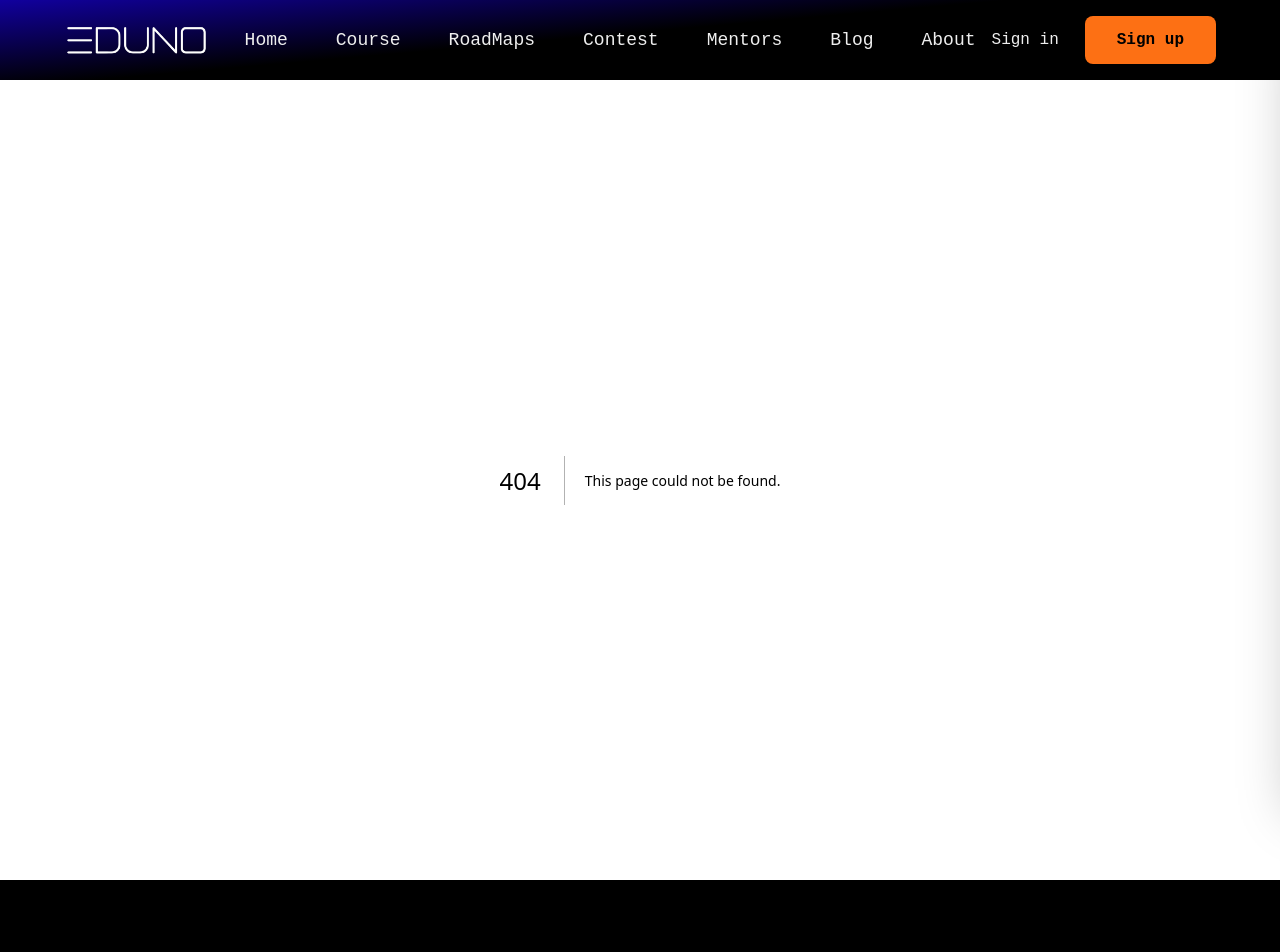
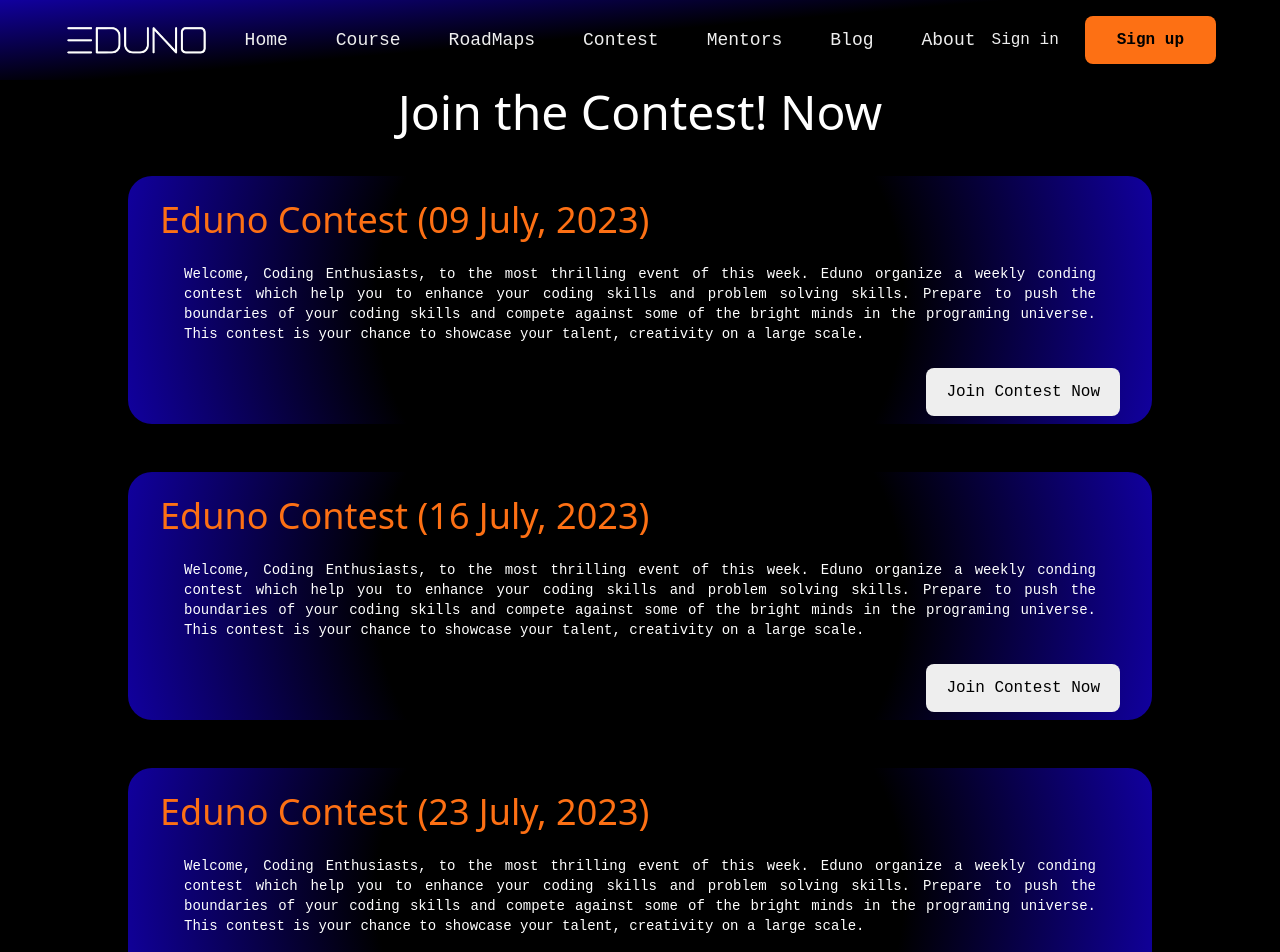
Before and after one commit to officialeduno/Eduno, a Next.js app: page /contests/allcontest in a window 1280 px wide. Before the commit this address had no page. Shown: the top 952 px of the page. Built offline with nearby package versions, Linux system fonts and the light colour scheme.

Commit message:
Contest Section added

```diff
--- a/components/navbar.js
+++ b/components/navbar.js
@@ -52,7 +52,7 @@ const Navbar = (props) => {
                             <Link href={'/'} className="text-lg text-font navbar-menu-text-color transition duration-100 navbar-menu-hover-text-color">Home</Link>
                             <Link href={'/courses/allcourses'} className="text-lg text-font navbar-menu-text-color transition duration-100 navbar-menu-hover-text-color">Course</Link>
                             <Link href={'https://roadmap.sh/'} target='_blank' className="inline-flex items-center navbar-menu-text-color gap-1 text-lg text-font navbar-menu-hover-text-color">RoadMaps</Link>
-                            <Link href={'/blogs/blog'} className="text-lg text-font navbar-menu-text-color transition duration-100 navbar-menu-hover-text-color">Contest</Link>
+                            <Link href={'/contests/allcontest'} className="text-lg text-font navbar-menu-text-color transition duration-100 navbar-menu-hover-text-color">Contest</Link>
                             <Link href={'/blogs/blog'} className="text-lg text-font navbar-menu-text-color transition duration-100 navbar-menu-hover-text-color">Mentors</Link>
                             <a href="#" className="text-lg text-font navbar-menu-text-color transition duration-100 navbar-menu-hover-text-color">Blog</a>
                             <a href="#" className="text-lg text-font navbar-menu-text-color transition duration-100 navbar-menu-hover-text-color">About</a>
@@ -104,7 +104,7 @@ const Navbar = (props) => {
                     <Link href={'/'} onClick={handleMenu} className="py-3 pt-4 text-lg text-font text-white transition duration-100 navbar-menu-hover-text-color">Home</Link>
                     <Link href={'/courses/allcourses'} onClick={handleMenu} className="py-3 text-lg text-font text-white transition duration-100 navbar-menu-hover-text-color">Course</Link>
                     <Link href={"https://roadmap.sh/"} target='_blank' onClick={handleMenu} className="py-3 inline-flex items-center text-white gap-1 text-lg text-font navbar-menu-hover-text-color">RoadMaps</Link>
-                    <Link href={'/blogs/blog'} onClick={handleMenu} className="py-3 text-lg text-font text-white transition duration-100 navbar-menu-hover-text-color">Contest</Link>
+                    <Link href={'/contests/allcontest'} onClick={handleMenu} className="py-3 text-lg text-font text-white transition duration-100 navbar-menu-hover-text-color">Contest</Link>
                     <Link href={'/blogs/blog'} onClick={handleMenu} className="py-3 text-lg text-font text-white transition duration-100 navbar-menu-hover-text-color">Mentors</Link>
                     <a href="#" onClick={handleMenu} className="py-3 text-lg text-font text-white transition duration-100 navbar-menu-hover-text-color">Blog</a>
                     <a href="#" onClick={handleMenu} className="py-3 text-lg text-font text-white transition duration-100 navbar-menu-hover-text-color">About</a>
--- /dev/null
+++ b/pages/contests/allcontest.js
@@ -0,0 +1,61 @@
+/* eslint-disable @next/next/no-img-element */
+import React from 'react'
+import Head from 'next/head'
+import Link from 'next/link'
+
+const AllContest = () => {
+    return (
+        <>
+            <Head>
+                <title>Join the Contest | Eduno (Empower Yourself with Eduno)</title>
+            </Head>
+
+            <div className='bg-black flex flex-col justify-center items-center'>
+                <h1 className='text-white text-center text-3xl md:text-5xl py-4 md:py-2 md:mb-8'>Join the Contest! Now</h1>
+
+                <div className='px-4 md:px-32'>
+                    <div className='developer-section-background flex flex-col md:flex-row justify-around items-center rounded-2xl md:rounded-3xl px-2 md:px-8'>
+                        <div className='flex flex-col'>
+                            <h1 className='text-[#FD7014] text-2xl md:text-4xl py-2 md:py-6 text-center md:text-left'>Eduno Contest <br className='md:hidden'/> (09 July, 2023)</h1>
+                            <h1 className='text-white text-sm md:px-6 text-justify text-font'>Welcome, Coding Enthusiasts, to the most thrilling event of this week. Eduno organize a weekly conding contest which help you to enhance your coding skills and problem solving skills. Prepare to push the boundaries of your coding skills and compete against some of the bright minds in the programing universe. This contest is your chance to showcase your talent, creativity on a large scale.</h1>
+
+                            <div className="mt-2 md:mt-6 flex flex-col md:flex-row justify-center items-center md:justify-end md:items-start">
+                                <Link href={"https://www.hackerrank.com/eduno-contest-09-july-2023"} target='_blank' className="inline-flex justify-center items-center py-2 mb-2 md:py-3 px-4 md:px-5 text-base font-medium text-center rounded-lg focus:ring-4 focus:ring-primary-300 dark:focus:ring-primary-900 button-background button-hover-background button-text button-hover-text">
+                                    Join Contest Now
+                                </Link>
+                            </div>
+                        </div>
+                    </div>
+
+                    <div className='developer-section-background flex flex-col md:flex-row justify-around items-center rounded-2xl md:rounded-3xl px-2 md:px-8 my-6 md:my-12'>
+                        <div className='flex flex-col'>
+                            <h1 className='text-[#FD7014] text-2xl md:text-4xl py-2 md:py-6 text-center md:text-left'>Eduno Contest <br className='md:hidden'/> (16 July, 2023)</h1>
+                            <h1 className='text-white text-sm md:px-6 text-justify text-font'>Welcome, Coding Enthusiasts, to the most thrilling event of this week. Eduno organize a weekly conding contest which help you to enhance your coding skills and problem solving skills. Prepare to push the boundaries of your coding skills and compete against some of the bright minds in the programing universe. This contest is your chance to showcase your talent, creativity on a large scale.</h1>
+
+                            <div className="mt-2 md:mt-6 flex flex-col md:flex-row justify-center items-center md:justify-end md:items-start">
+                                <Link href={"https://www.hackerrank.com/eduno-contest-16-july-2023"} target='_blank' className="inline-flex justify-center items-center py-2 mb-2 md:py-3 px-4 md:px-5 text-base font-medium text-center rounded-lg focus:ring-4 focus:ring-primary-300 dark:focus:ring-primary-900 button-background button-hover-background button-text button-hover-text">
+                                    Join Contest Now
+                                </Link>
+                            </div>
+                        </div>
+                    </div>
+
+                    <div className='developer-section-background flex flex-col md:flex-row justify-around items-center rounded-2xl md:rounded-3xl px-2 md:px-8 my-6 md:my-12'>
+                        <div className='flex flex-col'>
+                            <h1 className='text-[#FD7014] text-2xl md:text-4xl py-2 md:py-6 text-center md:text-left'>Eduno Contest <br className='md:hidden'/> (23 July, 2023)</h1>
+                            <h1 className='text-white text-sm md:px-6 text-justify text-font'>Welcome, Coding Enthusiasts, to the most thrilling event of this week. Eduno organize a weekly conding contest which help you to enhance your coding skills and problem solving skills. Prepare to push the boundaries of your coding skills and compete against some of the bright minds in the programing universe. This contest is your chance to showcase your talent, creativity on a large scale.</h1>
+
+                            <div className="mt-2 md:mt-6 flex flex-col md:flex-row justify-center items-center md:justify-end md:items-start">
+                                <Link href={"https://www.hackerrank.com/eduno-contest-23-july-2023"} target='_blank' className="inline-flex justify-center items-center py-2 mb-2 md:py-3 px-4 md:px-5 text-base font-medium text-center rounded-lg focus:ring-4 focus:ring-primary-300 dark:focus:ring-primary-900 button-background button-hover-background button-text button-hover-text">
+                                    Join Contest Now
+                                </Link>
+                            </div>
+                        </div>
+                    </div>
+                </div>
+            </div>
+        </>
+    )
+}
+
+export default AllContest
--- a/pages/index.js
+++ b/pages/index.js
@@ -246,15 +246,15 @@ export default function Home() {
             <h1 className='text-white md:text-md px-2 md:px-12 text-center text-font'>Join the weekly coding contest to enhance your programming solving skills and boost your career with the help of contest. Get some exciting prizes and goodies (T-shirts, Hoodies,  Stickers, etc). By consistently participating and excelling in these contests, developers can establish a strong reputation within the programming community and enhance their professional credibility</h1>
 
             <div className="md:mt-6 my-2 flex flex-col md:flex-row">
-              <Link href="https://drive.google.com/file/d/1ggceuBmqModIkmCPoDvozN0hZqQzFdkC/view?usp=sharing" target='_blank' className="inline-flex justify-center items-center px-4 py-2 md:py-2 md:px-5 md:ml-2 text-base font-medium text-center focus:ring-4 rounded-lg focus:ring-primary-300 dark:focus:ring-primary-900 button-background button-hover-background button-text button-hover-text">
+              <Link href={"/contests/allcontest"} target='_blank' className="inline-flex justify-center items-center px-4 py-2 md:py-2 md:px-5 md:ml-2 text-base font-medium text-center focus:ring-4 rounded-lg focus:ring-primary-300 dark:focus:ring-primary-900 button-background button-hover-background button-text button-hover-text">
                 Join Contest
               </Link>
 
-              <a href="#" className="inline-flex justify-center items-center px-4 py-2 mt-2 md:mt-0 md:py-3 md:px-5 md:ml-4 text-base font-medium text-center rounded-lg border border-gray-300 hover:bg-gray-100 focus:ring-4 button2-text">
+              <Link href={"/contests/allcontest"} className="inline-flex justify-center items-center px-4 py-2 mt-2 md:mt-0 md:py-3 md:px-5 md:ml-4 text-base font-medium text-center rounded-lg border border-gray-300 hover:bg-gray-100 focus:ring-4 button2-text">
                 More Information
 
                 <svg className="ml-2 -mr-1 w-5 h-5" fill="currentColor" viewBox="0 0 20 20" xmlns="http://www.w3.org/2000/svg"><path fillRule="evenodd" d="M10.293 3.293a1 1 0 011.414 0l6 6a1 1 0 010 1.414l-6 6a1 1 0 01-1.414-1.414L14.586 11H3a1 1 0 110-2h11.586l-4.293-4.293a1 1 0 010-1.414z" clipRule="evenodd"></path></svg>
-              </a>
+              </Link>
             </div>
           </div>
           <img src="img/contest.png" className='h-[30vh] md:h-[45vh]' alt="" />
```
